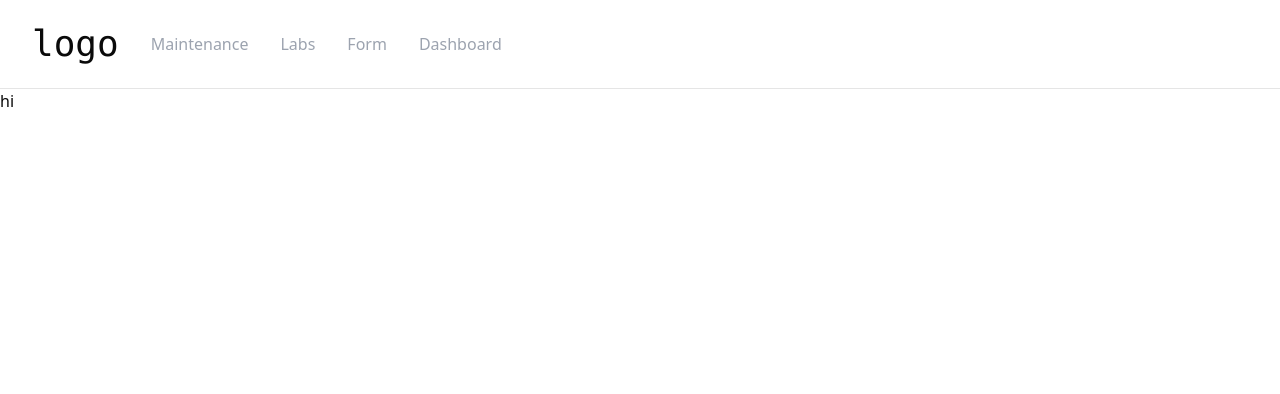
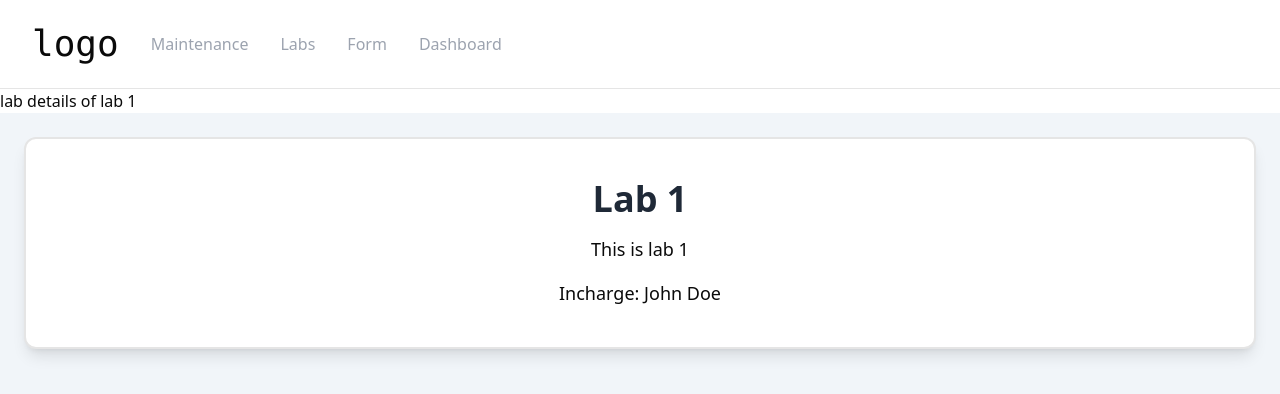
Before and after one commit to Suyash-shinde/Smart-Inventory, a Next.js app in the folder client/: page /Labs/1 in a window 1280 px wide. Shown: the top 394 px of the page. Built offline with nearby package versions, Linux system fonts and the light colour scheme.

Commit message:
labdetails problem solved

```diff
--- a/client/src/app/Labs/[details_id]/page.jsx
+++ b/client/src/app/Labs/[details_id]/page.jsx
@@ -8,11 +8,21 @@ import { cards } from "../../data";
 const LabDetails = ({ params }) => {
   const id = params.details_id;
   console.log(id);
+  const [lab, setLab] = useState({
+    labName: "",
+    labDescription: "",
+    labIncharge: "",
+  });
   useEffect(() => {
     if (id) {
       const card = cards.find((card) => card.index === parseInt(id));
       if (card) {
         console.log(card);
+        setLab({
+          labName: card.labName,
+          labDescription: card.labDescription,
+          labIncharge: card.labIncharge,
+        });
       } else {
         console.error("Card not found");
       }
@@ -22,17 +32,14 @@ const LabDetails = ({ params }) => {
   return (
     <>
       {" "}
-      {/* <div>lab details of lab {id}</div>
+      <div>lab details of lab {id}</div>
       <div className="min-h-screen p-6 bg-slate-100">
         <div className="flex flex-col items-center p-10 bg-white border-2 shadow-lg rounded-xl">
-          <h1 className="text-4xl font-bold text-gray-800">
-            {selectedLab.labName}
-          </h1>
-          <p className="text-lg mt-4">{selectedLab.labDescription}</p>
-          <p className="text-lg mt-4">Incharge: {selectedLab.labIncharge}</p>
+          <h1 className="text-4xl font-bold text-gray-800">{lab.labName}</h1>
+          <p className="text-lg mt-4">{lab.labDescription}</p>
+          <p className="text-lg mt-4">Incharge: {lab.labIncharge}</p>
         </div>
-      </div> */}
-      <div>hi</div>
+      </div>
     </>
   );
 };
```
